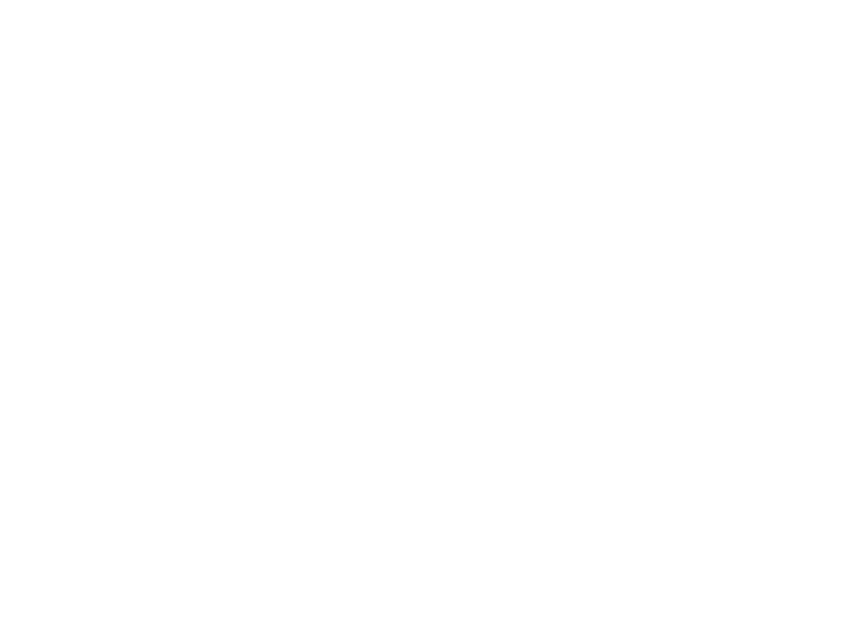
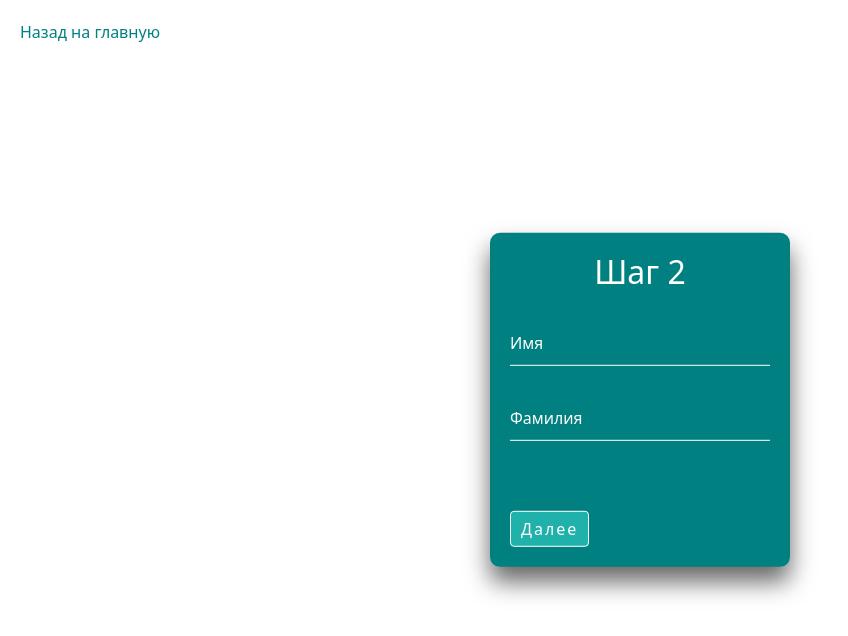
Before and after one commit to realrvm/pf-budget-app, a React (Create React App) app: page /samples/login-form/steptwo in a window 1280 px wide. Before the commit this address had no page. Shown: the top 636 px of the page, without its empty margins (0-848 px from the left). Built offline with nearby package versions, Linux system fonts and the light colour scheme.

Commit message:
подключение react hook form

```diff
--- a/package.json
+++ b/package.json
@@ -4,6 +4,7 @@
     "version": "0.1.0",
     "private": true,
     "dependencies": {
+        "@reduxjs/toolkit": "^1.7.2",
         "@testing-library/jest-dom": "^5.16.1",
         "@testing-library/react": "^12.1.2",
         "@testing-library/user-event": "^13.5.0",
@@ -15,6 +16,8 @@
         "react": "^17.0.2",
         "react-bootstrap": "^2.1.1",
         "react-dom": "^17.0.2",
+        "react-hook-form": "^7.26.0",
+        "react-redux": "^7.2.6",
         "react-router-dom": "^6.2.1",
         "react-scripts": "5.0.0",
         "typescript": "^4.5.4",
--- /dev/null
+++ b/src/components/StepOne.tsx
@@ -0,0 +1,39 @@
+import { useForm } from "react-hook-form";
+
+type FormData = {
+    firstName: string;
+    lastName: string;
+};
+
+const StepOne = () => {
+    const { register, setValue, handleSubmit } = useForm<FormData>();
+    const onSubmit = handleSubmit((data) => console.log(data));
+
+    return (
+        <div className="login-form__wrapper">
+            <h2>Шаг 1</h2>
+            <form onSubmit={onSubmit}>
+                <div className="login-form__user-box">
+                    <input type="text" required {...register("firstName")} />
+                    <label>Имя</label>
+                </div>
+                <div className="login-form__user-box">
+                    <input type="password" required {...register("lastName")} />
+                    <label>Фамилия</label>
+                </div>
+                <button
+                    type="submit"
+                    className="login-form__btn"
+                    onClick={() => {
+                        setValue("lastName", "luo");
+                        setValue("firstName", "test");
+                    }}
+                >
+                    Далее
+                </button>
+            </form>
+        </div>
+    );
+};
+
+export default StepOne;
--- /dev/null
+++ b/src/components/StepThree.tsx
@@ -0,0 +1,22 @@
+const StepThree = () => {
+    return (
+        <div className="login-form__wrapper">
+            <h2>Шаг 3</h2>
+            <form>
+                <div className="login-form__user-box">
+                    <input type="text" name="user" required />
+                    <label>Имя</label>
+                </div>
+                <div className="login-form__user-box">
+                    <input type="password" name="password" required />
+                    <label>Фамилия</label>
+                </div>
+                <button type="submit" className="login-form__btn">
+                    Далее
+                </button>
+            </form>
+        </div>
+    );
+};
+
+export  default StepThree
--- /dev/null
+++ b/src/components/StepTwo.tsx
@@ -0,0 +1,22 @@
+const StepTwo = () => {
+    return (
+        <div className="login-form__wrapper">
+            <h2>Шаг 2</h2>
+            <form>
+                <div className="login-form__user-box">
+                    <input type="text" name="user" required />
+                    <label>Имя</label>
+                </div>
+                <div className="login-form__user-box">
+                    <input type="password" name="password" required />
+                    <label>Фамилия</label>
+                </div>
+                <button type="submit" className="login-form__btn">
+                    Далее
+                </button>
+            </form>
+        </div>
+    );
+};
+
+export default StepTwo;
--- a/src/components/index.ts
+++ b/src/components/index.ts
@@ -5,3 +5,6 @@ export { default as ViewExpenseModal } from "./ViewExpenseModal";
 export { default as TotalBudgetCard } from "./TotalBudgetCard";
 export { default as DefaultBudgetCard } from "./DefaultBudgetCard";
 export { default as ConfirmationModal } from "./ConfirmationModal";
+export { default as StepOne } from "./StepOne";
+export { default as StepTwo } from "./StepTwo";
+export { default as StepThree } from "./StepThree";
--- a/src/layout/index.tsx
+++ b/src/layout/index.tsx
@@ -2,7 +2,8 @@ import React, { Suspense } from "react";
 
 import { Routes, Route } from "react-router-dom";
 
-import {Layout} from "./Layout"
+import { Layout } from "./Layout";
+import { StepOne, StepTwo, StepThree } from "../components/";
 
 const Budget = React.lazy(() => import("../pages/budget/Budget"));
 const LoginForm = React.lazy(() => import("../pages/login-form/LoginForm"));
@@ -12,8 +13,12 @@ const App = () => {
         <Suspense fallback={<>Загружается...</>}>
             <Routes>
                 <Route path="/" element={<Layout />}></Route>
-                <Route path="/budget" element={<Budget />} />
-                <Route path="/login-form" element={<LoginForm />} />
+                <Route path="budget" element={<Budget />} />
+                <Route path="login-form" element={<LoginForm />}>
+                    <Route path="" element={<StepOne />} />
+                    <Route path="steptwo" element={<StepTwo />} />
+                    <Route path="stepthree" element={<StepThree />} />
+                </Route>
             </Routes>
         </Suspense>
     );
--- a/src/pages/login-form/LoginForm.tsx
+++ b/src/pages/login-form/LoginForm.tsx
@@ -1,5 +1,5 @@
 import "./LoginForm.css";
-import { Link } from "react-router-dom";
+import { Link, Outlet } from "react-router-dom";
 
 const LoginForm = () => {
     return (
@@ -7,22 +7,7 @@ const LoginForm = () => {
             <Link className="login-form__back" to="/">
                 Hазад на главную
             </Link>
-            <div className="login-form__wrapper">
-                <h2>Login</h2>
-                <form>
-                    <div className="login-form__user-box">
-                        <input type="text" name="user" required />
-                        <label>Username</label>
-                    </div>
-                    <div className="login-form__user-box">
-                        <input type="password" name="password" required />
-                        <label>Password</label>
-                    </div>
-                    <button type="submit" className="login-form__btn">
-                        Submit
-                    </button>
-                </form>
-            </div>
+            <Outlet />
         </>
     );
 };
```
Also changed, not shown: 2 other files (tests, documents, lock files or other folders).
